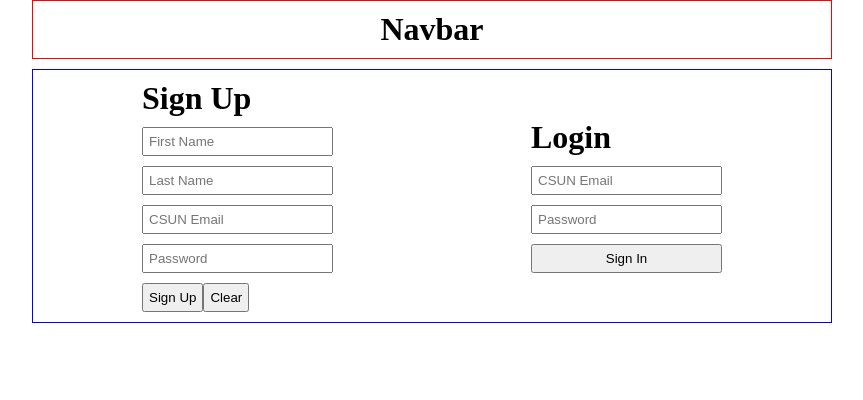
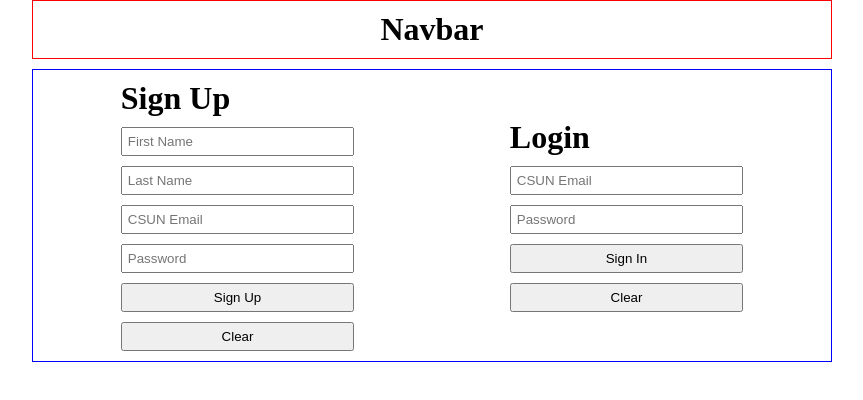
Before and after one commit to dchurley/CSUN-Task-List-Front, a React (Create React App) app: page / in a window 1280 px wide. Shown: the top 400 px of the page, without its empty margins (208-1071 px from the left). Built offline with nearby package versions, Linux system fonts and the light colour scheme.

Commit message:
pushing some bug fixes

```diff
--- a/src/App.css
+++ b/src/App.css
@@ -23,5 +23,5 @@
   display: flex;
   flex-direction: column;
   gap: 10px;
-  flex: 0.2;
+  flex: 0.3;
 }
--- a/src/App.js
+++ b/src/App.js
@@ -29,8 +29,6 @@ const SignInSignUp = () => {
     password: "",
   };
 
-  const [login, setLogin] = useState(defaultLogin);
-
   const defaultsignUp = {
     first_name: "",
     last_name: "",
@@ -38,6 +36,7 @@ const SignInSignUp = () => {
     password: "",
   };
 
+  const [login, setLogin] = useState(defaultLogin);
   const [signUp, setSignUp] = useState(defaultsignUp);
 
   const customOnChangeLogin = (key, e) => {
@@ -49,12 +48,18 @@ const SignInSignUp = () => {
 
   const customOnChangeSignUp = (key, e) => {
     setSignUp({
-      ...login,
+      ...signUp,
       [key]: e.target.value,
     });
   };
 
-  console.log(signUp);
+  const clearLogin = () => {
+    setLogin(defaultLogin);
+  };
+
+  const clearSignUp = () => {
+    setSignUp(defaultsignUp);
+  };
 
   return (
     <div className="sign_in_sign_up_container">
@@ -84,10 +89,8 @@ const SignInSignUp = () => {
           onChange={(e) => customOnChangeSignUp("password", e)}
           value={signUp.password}
         />
-        <div>
-          <button>Sign Up</button>
-          <button>Clear</button>
-        </div>
+        <button>Sign Up</button>
+        <button onClick={clearSignUp}>Clear</button>
       </div>
       <div className="sign_in_sign_up_container_column">
         <h1>Login</h1>
@@ -104,6 +107,7 @@ const SignInSignUp = () => {
           value={login.password}
         />
         <button>Sign In</button>
+        <button onClick={clearLogin}>Clear</button>
       </div>
     </div>
   );
```
